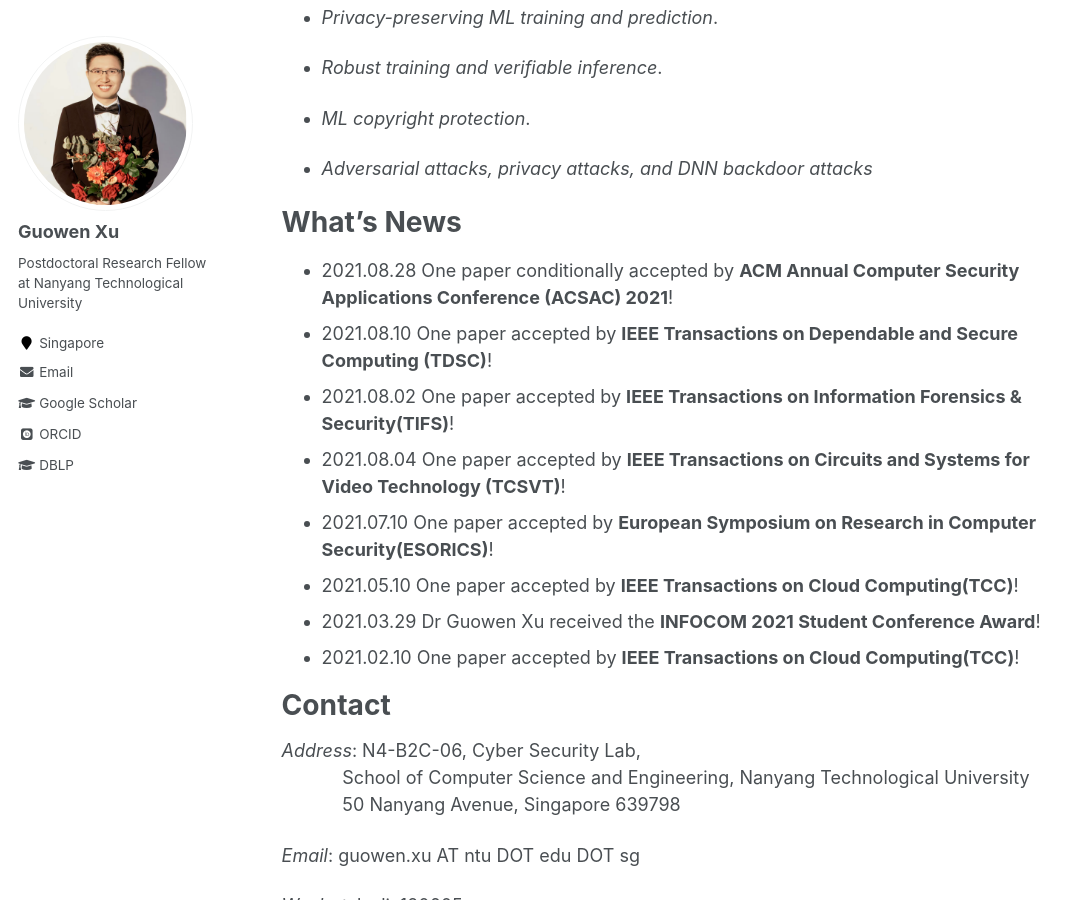
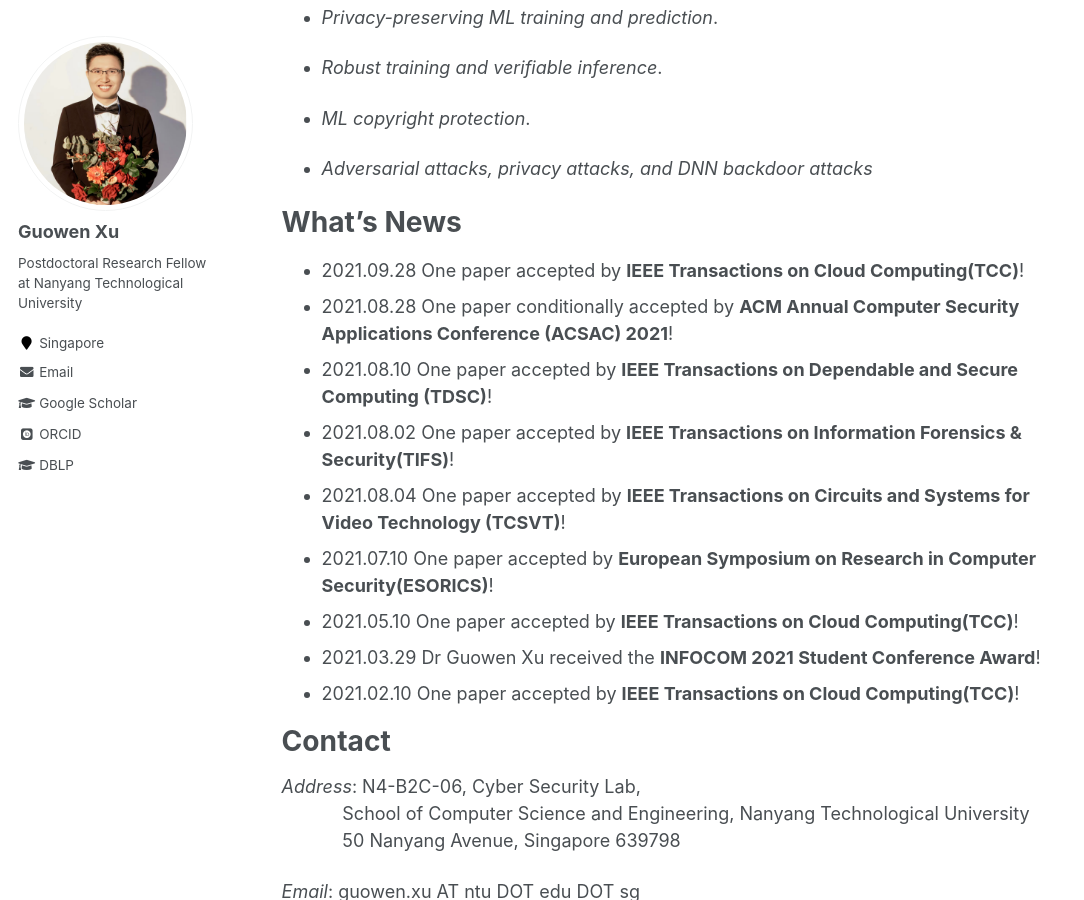
Before and after one commit to Guowen-xu/guowen-xu.github.io, a Jekyll site: the page built from _pages/about.md, in a window 1280 px wide and 900 px high, scrolled down 500 px. Shown: the whole window, without its empty margins (0-1084 px from the left). Built offline with Jekyll 4.4.1, drawn with Linux system fonts in a browser that asks for light colours; some web fonts are replaced.

Commit message:
Update about.md

```diff
--- a/_pages/about.md
+++ b/_pages/about.md
@@ -24,6 +24,7 @@ I prefer to work on applying cryptographic techniques in building secure protoco
 
 What's News
 ======
+- 2021.09.28 One paper accepted by **IEEE Transactions on Cloud Computing(TCC)**!
 - 2021.08.28 One paper conditionally accepted by **ACM Annual Computer Security Applications Conference (ACSAC) 2021**!
 - 2021.08.10 One paper  accepted by **IEEE Transactions on Dependable and Secure Computing (TDSC)**!
 - 2021.08.02 One paper accepted by **IEEE Transactions on Information Forensics & Security(TIFS)**!
```
